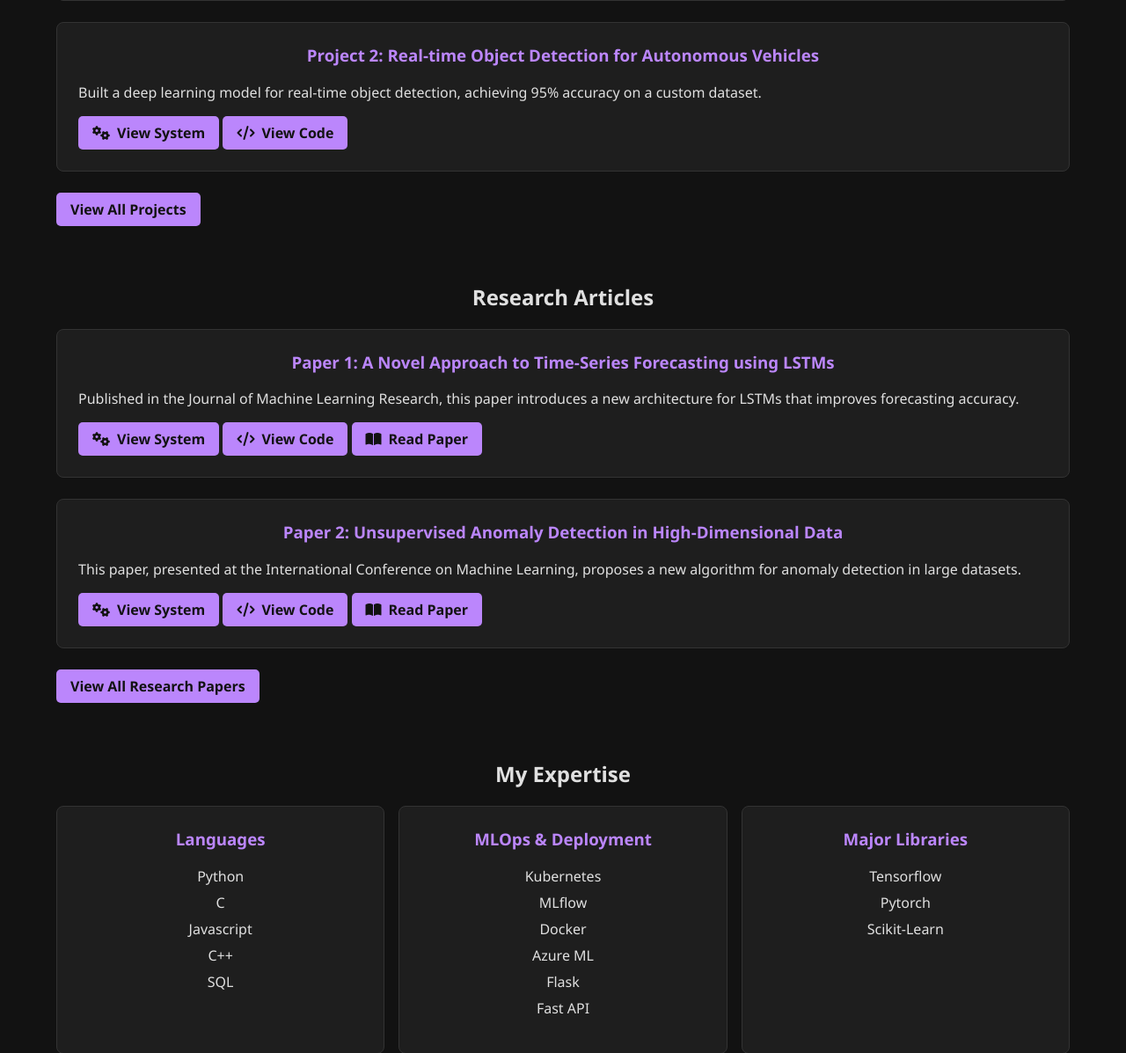
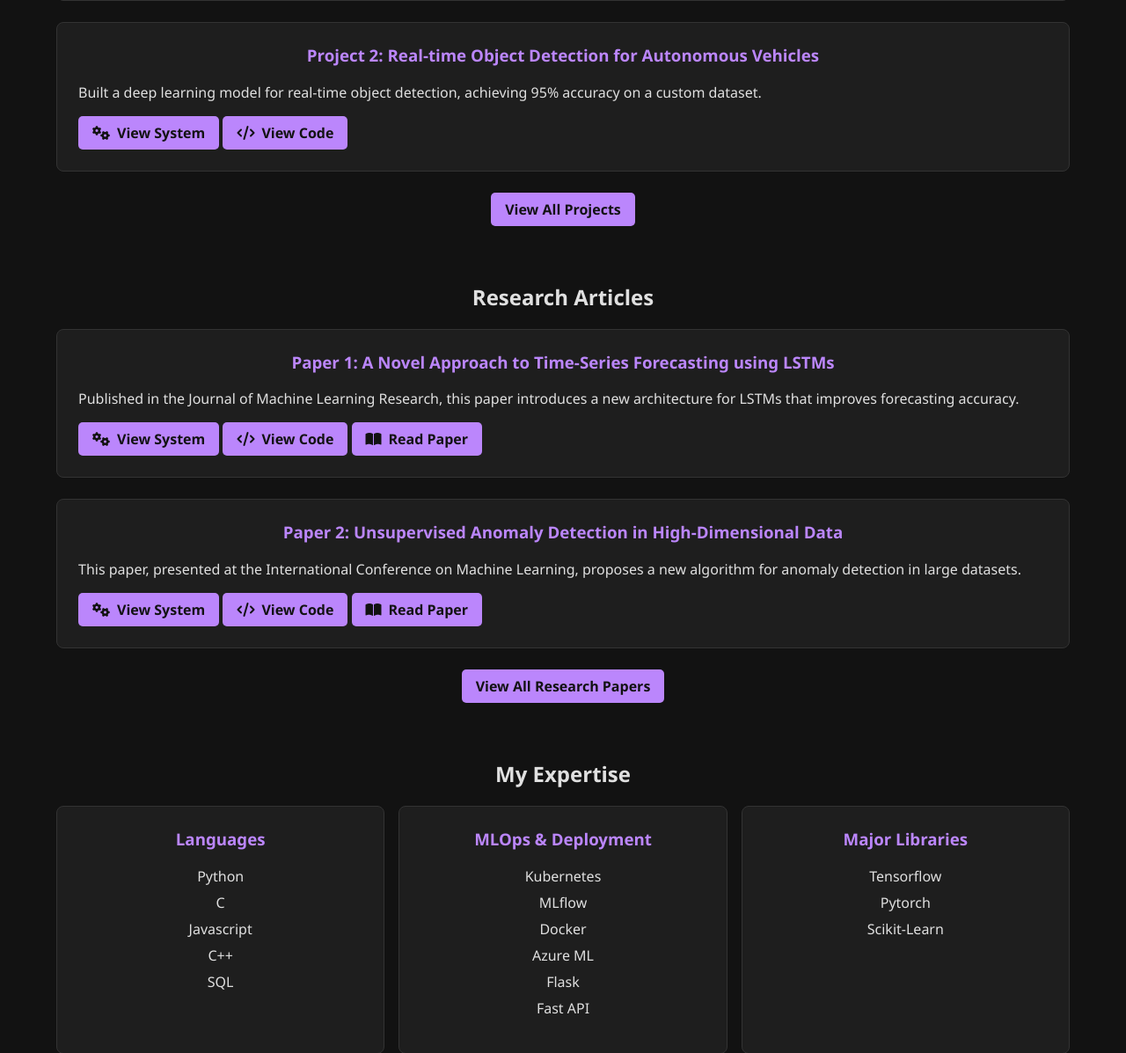
Before and after one commit to SHIVOGOJOHN/mainprofile, a Flask app: page / in a window 1280 px wide. Shown: the part 818-2015 px from the top of the page at 88% size. Run offline with Flask 3, Linux system fonts and the light colour scheme; some libraries are stand-ins or nearby versions.

Commit message:
Fix: Center 'View All Projects' and 'View All Research Papers' buttons.

```diff
--- a/static/style.css
+++ b/static/style.css
@@ -266,6 +266,10 @@ section {
 #contact h2,
 #learning-roadmap h2 {
     margin-top: 0;
+    text-align: center;
+}
+
+.view-all-btn-container {
     text-align: center;
 }
 
```
